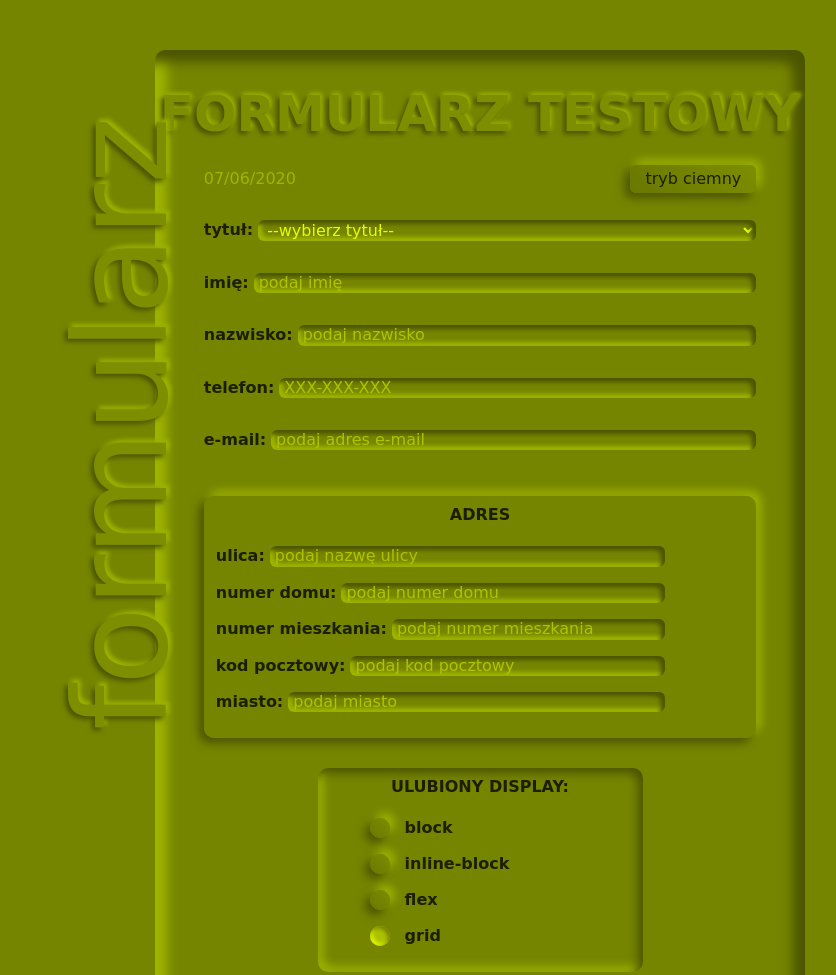
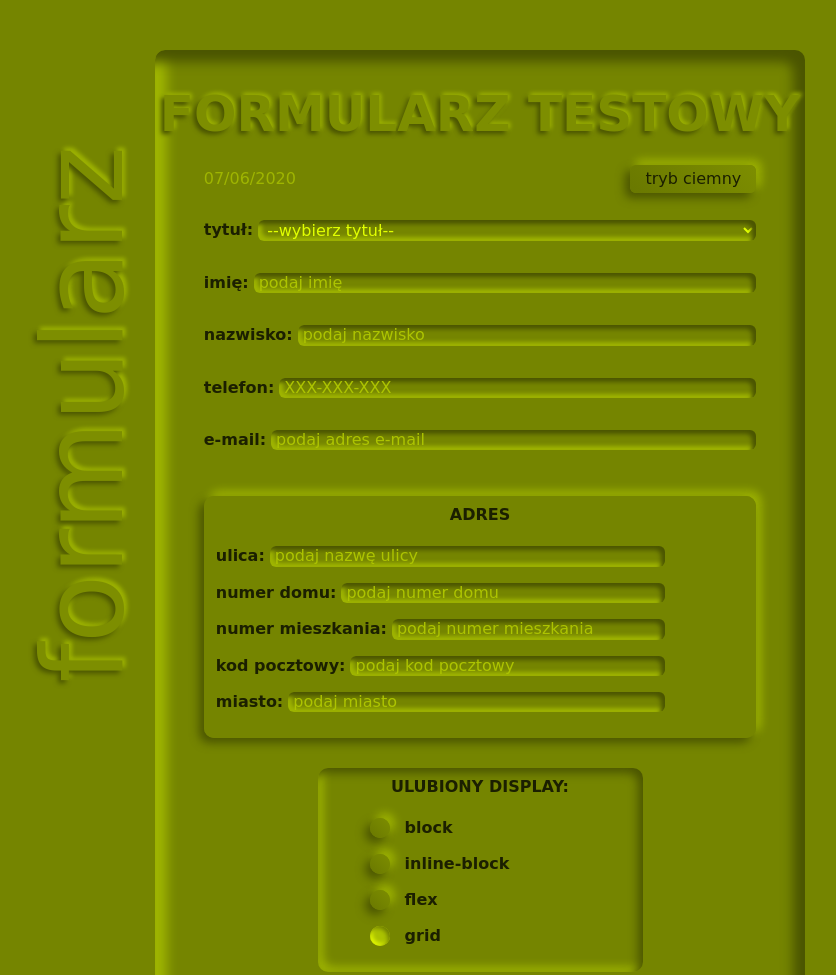
Before and after one commit to dorotapindur/forms-practice, a website: page index.html in a window 1280 px wide. Shown: the top 975 px of the page, without its empty margins (160-996 px from the left). Drawn offline with nearby package versions, Linux system fonts and the light colour scheme; files that its build step writes are made by us from their sources; a web font is replaced by a local one.

Commit message:
font-size changed in embellishment

```diff
--- a/style.scss
+++ b/style.scss
@@ -58,7 +58,7 @@ main {
 
 .embellishment {
   color: var(--custom-color);
-  font-size: 8em;
+  font-size: 7em;
   text-align: center;
   position: absolute;
   @media (max-width: 900px) {
```
